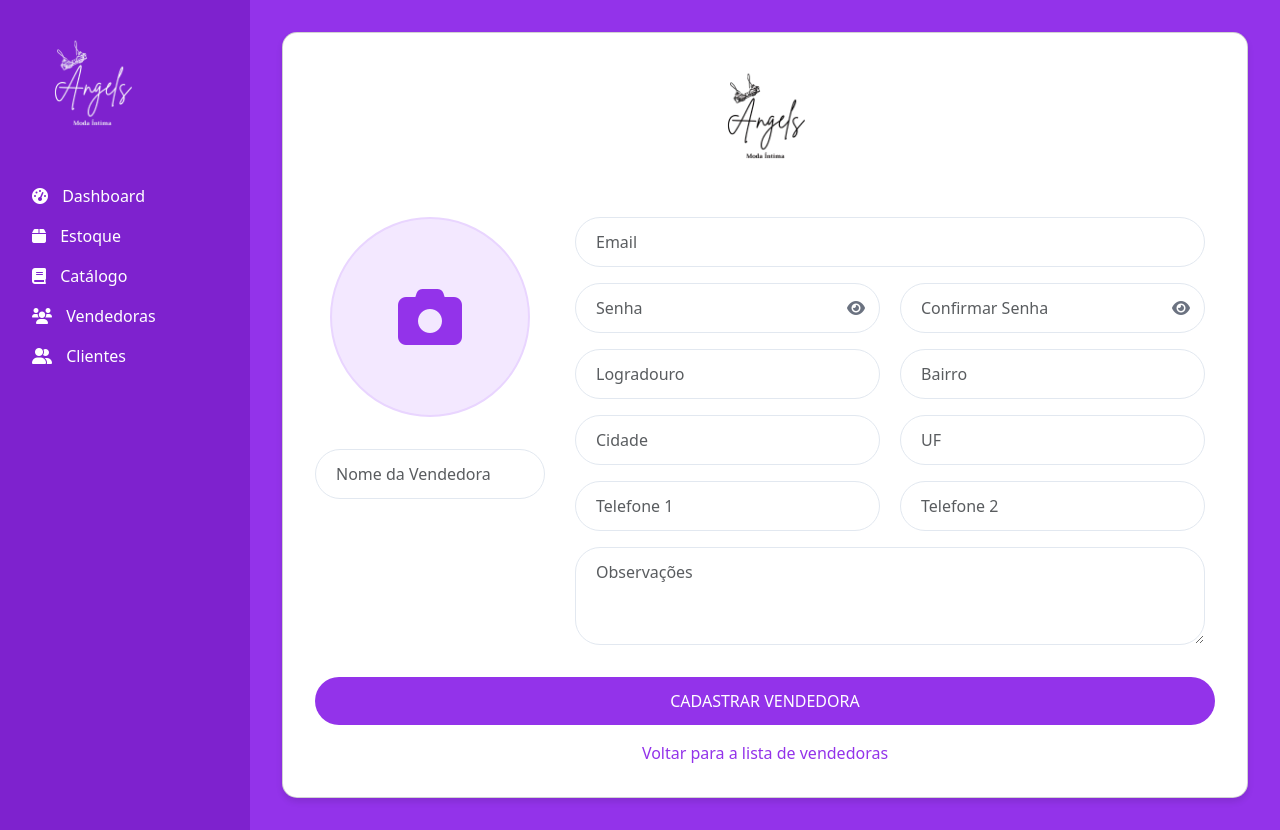
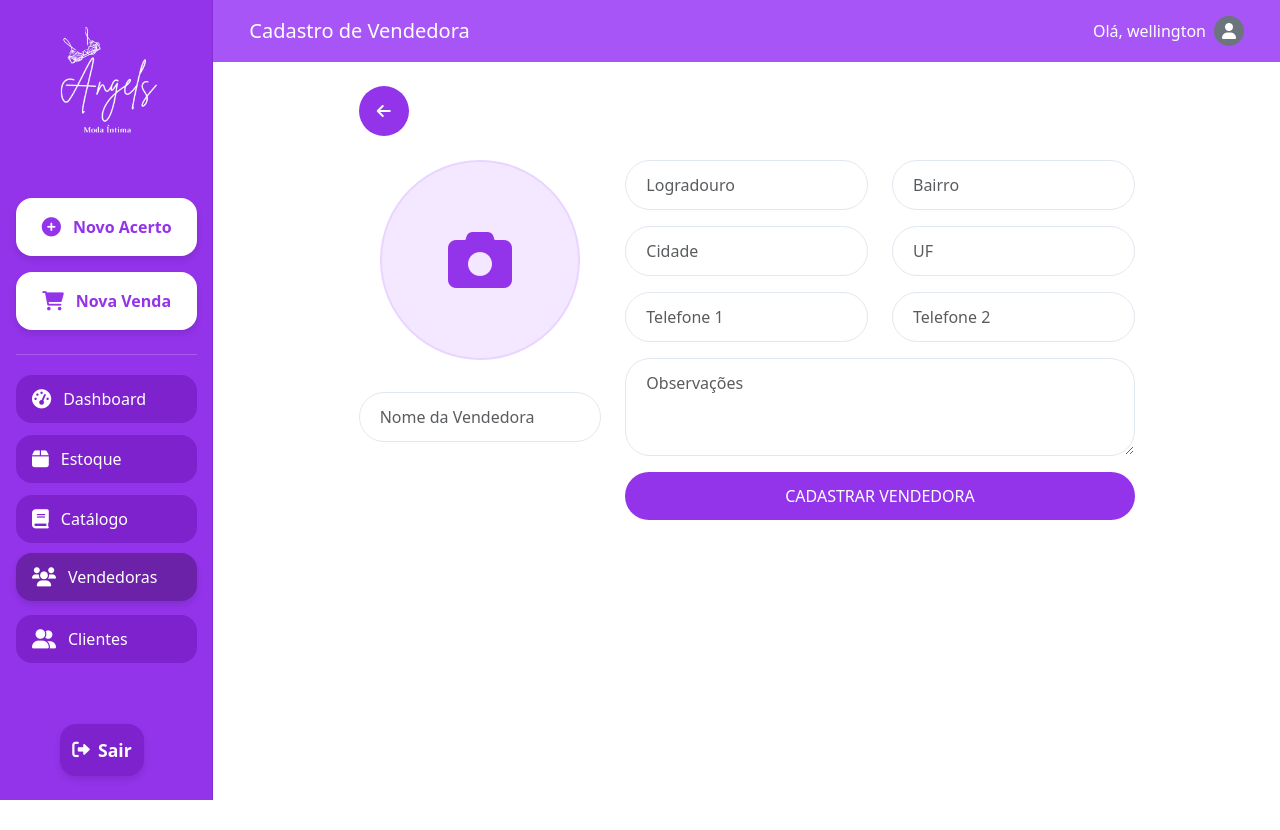
Before and after one commit to Wellingtn/Angels_ERP, a Django app: page /cadastro-vendedora/ in a window 1280 px wide. After the commit the page ends 800 px from the top, so only its background shows below. Run offline with Django 5.2, Linux system fonts and the light colour scheme; a user stored in the database is signed in.

Commit message:
Designer cadastro

```diff
--- a/setup/templates/cadastro_vendedora.html
+++ b/setup/templates/cadastro_vendedora.html
@@ -13,52 +13,126 @@
     <link href="https://cdn.jsdelivr.net/npm/bootstrap@5.3.0/dist/css/bootstrap.min.css" rel="stylesheet">
     <link href="https://cdnjs.cloudflare.com/ajax/libs/font-awesome/6.0.0-beta3/css/all.min.css" rel="stylesheet">
     <style>
-        body {
-            background-color: #9333ea;
-            min-height: 100vh;
-            display: flex;
-            align-items: stretch;
+        body, html {
+            height: 100%;
+            overflow-x: hidden;
         }
         .sidebar {
-            background-color: #7e22ce;
-            color: white;
-            padding: 2rem;
-            width: 250px;
+            position: fixed;
+            top: 0;
+            bottom: 0;
+            left: 0;
+            z-index: 100;
+            padding: 0;
+            box-shadow: inset -1px 0 0 rgba(0, 0, 0, .1);
+            background-color: #9333ea;
+            display: flex;
+            flex-direction: column;
+            align-items: center;
+            padding-top: 1rem;
         }
-        .sidebar .logo {
-            width: 120px;
-            margin-bottom: 2rem;
+        .sidebar .nav {
+            width: 100%;
+            margin-top: 1.5rem;
+        }
+        .sidebar .nav-item {
+            width: 100%;
+            display: flex;
+            justify-content: center;
         }
         .sidebar .nav-link {
-            color: white;
-            margin-bottom: 1rem;
-            transition: all 0.3s;
+            color: #fff;
+            font-weight: 500;
+            padding: 0.75rem 1rem;
+            margin: 0.25rem 0;
+            font-size: 1rem;
+            display: flex;
+            align-items: center;
+            justify-content: flex-start;
+            width: 85%;
+            border-radius: 1rem;
+            transition: all 0.3s ease;
+            background-color: #7e22ce;
         }
-        .sidebar .nav-link:hover {
-            background-color: #9333ea;
-            border-radius: 5px;
+        .sidebar .nav-link:hover, .sidebar .nav-link.active {
+            background-color: #6b21a8;
+            transform: translateY(-2px);
+            box-shadow: 0 4px 6px rgba(0, 0, 0, 0.1);
         }
-        .sidebar .nav-link i {
-            margin-right: 10px;
+        .sidebar .btn-highlight {
+            background-color: #ffffff;
+            color: #9333ea;
+            font-weight: 600;
+            padding: 0.75rem 1rem;
+            margin: 0.5rem 0;
+            border-radius: 1rem;
+            text-align: center;
+            transition: all 0.3s ease;
+            box-shadow: 0 4px 6px rgba(0, 0, 0, 0.1);
+            width: 85%;
+            text-align: left;
+            display: flex;
+            align-items: center;
+            justify-content: flex-start;
+            padding: 0.75rem 1rem;
+            margin: 0.5rem 0;
+            font-size: 1rem;
+            justify-content: center;
+            font-size: 1rem;
+            padding: 1rem;
         }
-        .main-content {
-            flex-grow: 1;
+        .sidebar .btn-highlight:hover {
+            background-color: #f3e8ff;
+            transform: translateY(-2px);
+            box-shadow: 0 6px 8px rgba(0, 0, 0, 0.15);
+        }
+        .sidebar .btn-exit {
+            background-color: #7e22ce;
+            color: #ffffff;
+            font-weight: 600;
+            padding: 0.75rem 1rem;
+            margin: 0.5rem 0;
+            border-radius: 1rem;
+            transition: all 0.3s ease;
+            box-shadow: 0 4px 6px rgba(0, 0, 0, 0.1);
+            width: 90%;
+            font-size: 1.1rem;
             display: flex;
             align-items: center;
             justify-content: center;
-            padding: 2rem;
         }
-        .card {
-            background: white;
-            border-radius: 15px;
-            padding: 2rem;
-            width: 100%;
-            max-width: 1200px;
-            box-shadow: 0 4px 6px rgba(0, 0, 0, 0.1);
+        .sidebar .btn-exit:hover {
+            background-color: #6b21a8;
+            transform: translateY(-2px);
+            box-shadow: 0 6px 8px rgba(0, 0, 0, 0.15);
         }
-        .logo {
-            width: 120px;
-            margin-bottom: 2rem;
+        .sidebar .btn-exit i {
+            margin-right: 0.5rem;
+        }
+        .sidebar .nav-link i,
+        .sidebar .btn-highlight i {
+            margin-right: 0.75rem;
+            font-size: 1.2rem;
+        }
+        .sidebar .separator {
+            width: 85%;
+            height: 1px;
+            background-color: rgba(255, 255, 255, 0.2);
+            margin: 1rem 0;
+        }
+        main {
+            padding-top: 0 !important;
+        }
+        .custom-navbar {
+            background-color: #a855f7;
+            margin-left: -1.5rem;
+            margin-right: -1.5rem;
+            padding-left: 1.5rem;
+            padding-right: 1.5rem;
+        }
+        .navbar-text {
+            font-size: 1rem;
+            font-weight: 500;
         }
         .form-control {
             border-radius: 25px;
@@ -127,46 +201,81 @@
             cursor: pointer;
             color: #6b7280;
         }
-        .form-row {
-            display: flex;
-            margin-bottom: 1rem;
+        .btn-purple {
+            transition: all 0.3s ease;
         }
-        .form-col {
-            flex: 1;
-            padding: 0 10px;
-        }
-        .photo-col {
-            width: 250px;
-            padding-right: 20px;
-        }
-        .fields-col {
-            flex: 1;
-        }
-        .full-width {
-            width: 100%;
+        .btn-purple:hover {
+            background-color: #7e22ce !important;
+            transform: translateY(-2px);
+            box-shadow: 0 4px 6px rgba(0, 0, 0, 0.1);
         }
     </style>
 </head>
 <body>
-    <div class="sidebar">
-        <img src="{% static 'images/logo_Angels_branco.png' %}" alt="Angels Logo" class="logo">
-        <nav>
-            <a href="{% url 'dashboard' %}" class="nav-link"><i class="fas fa-tachometer-alt"></i> Dashboard</a>
-            <a href="{% url 'estoque' %}" class="nav-link"><i class="fas fa-box"></i> Estoque</a>
-            <a href="{% url 'catalogo' %}" class="nav-link"><i class="fas fa-book"></i> Catálogo</a>
-            <a href="{% url 'vendedoras' %}" class="nav-link"><i class="fas fa-users"></i> Vendedoras</a>
-            <a href="{% url 'clientes' %}" class="nav-link"><i class="fas fa-user-friends"></i> Clientes</a>
+    <div class="container-fluid vh-100">
+        <div class="row h-100">
+            <nav id="sidebarMenu" class="col-md-3 col-lg-2 d-md-block sidebar collapse p-0">
+                <div class="position-sticky pt-3 h-100 d-flex flex-column align-items-center">
+                    <div class="text-center mb-4">
+                        <img src="{% static 'images/logo_Angels_branco.png' %}" alt="Angels Logo" class="img-fluid" style="max-width: 150px;">
+                    </div>
+                    <a class="btn btn-highlight mb-2" href="#">
+                        <i class="fas fa-plus-circle"></i> Novo Acerto
+                    </a>
+                    <a class="btn btn-highlight mb-2" href="#">
+                        <i class="fas fa-shopping-cart"></i> Nova Venda
+                    </a>
+                    <div class="separator"></div>
+                    <a class="nav-link mb-2" href="{% url 'dashboard' %}">
+                        <i class="fas fa-tachometer-alt"></i> Dashboard
+                    </a>
+                    <a class="nav-link mb-2" href="{% url 'estoque' %}">
+                        <i class="fas fa-box"></i> Estoque
+                    </a>
+                    <a class="nav-link mb-2" href="{% url 'catalogo' %}">
+                        <i class="fas fa-book"></i> Catálogo
+                    </a>
+                    <a class="nav-link mb-2 active" href="{% url 'vendedoras' %}">
+                        <i class="fas fa-users"></i> Vendedoras
+                    </a>
+                    <a class="nav-link mb-2" href="{% url 'clientes' %}">
+                        <i class="fas fa-user-friends"></i> Clientes
+                    </a>
+                    <div class="mt-auto mb-3">
+                        <a class="btn btn-exit" href="{% url 'login' %}">
+                            <i class="fas fa-sign-out-alt me-2"></i>
+                            <span>Sair</span>
+                        </a>
+                    </div>
+                </div>
             </nav>
+            <main class="col-md-9 ms-sm-auto col-lg-10 px-md-4" style="padding-top: 2rem;">
+                <nav class="navbar navbar-expand-lg navbar-dark custom-navbar mb-4">
+                    <div class="container-fluid">
+                        <a class="navbar-brand" href="#">Cadastro de Vendedora</a>
+                        <span class="navbar-text text-white d-flex align-items-center">
+                            Olá, {{ user.username }}
+                            {% if user.profile_picture %}
+                                <img src="{{ user.profile_picture.url }}" alt="Foto de perfil" class="rounded-circle ms-2" style="width: 30px; height: 30px; object-fit: cover;">
+                            {% else %}
+                                <div class="rounded-circle ms-2 bg-secondary d-flex align-items-center justify-content-center" style="width: 30px; height: 30px;">
+                                    <i class="fas fa-user text-white"></i>
                                 </div>
-    <div class="main-content">
-        <div class="card">
-            <div class="text-center">
-                <img src="{% static 'images/logo_Angels_preto.png' %}" alt="Angels Logo" class="logo">
+                            {% endif %}
+                        </span>
                     </div>
+                </nav>
+
+                <div class="container" style="max-width: 800px;">
                     <form method="post" enctype="multipart/form-data">
+                        <div class="mb-4">
+                            <a href="{% url 'vendedoras' %}" class="btn btn-purple rounded-circle" style="width: 50px; height: 50px; display: flex; justify-content: center; align-items: center; background-color: #9333ea; color: white;">
+                                <i class="fas fa-arrow-left"></i>
+                            </a>
+                        </div>
                         {% csrf_token %}
-                <div class="form-row">
-                    <div class="photo-col">
+                        <div class="row">
+                            <div class="col-md-4">
                                 <div class="photo-upload-container">
                                     <img id="photoPreview" class="photo-preview" alt="Profile preview">
                                     <label for="foto" class="photo-upload-circle">
@@ -174,89 +283,47 @@
                                     </label>
                                     <input type="file" name="foto" id="foto" class="d-none" accept="image/*" onchange="previewImage(event)">
                                 </div>
-                        <input type="text" name="nome" class="form-control" placeholder="Nome da Vendedora" required>
+                                <input type="text" name="nome" class="form-control mb-3" placeholder="Nome da Vendedora" required>
                             </div>
-                    <div class="fields-col">
-                        <div class="form-row">
-                            <div class="form-col full-width">
-                                <input type="email" name="email" class="form-control" placeholder="Email" required>
-                            </div>
-                        </div>
-                        <div class="form-row">
-                            <div class="form-col">
-                                <div class="password-container">
-                                    <input type="password" name="password" id="password" class="form-control" placeholder="Senha" required>
-                                    <span class="password-toggle" onclick="togglePassword('password')">
-                                        <i class="fas fa-eye"></i>
-                                    </span>
-                                </div>
-                            </div>
-                            <div class="form-col">
-                                <div class="password-container">
-                                    <input type="password" name="confirm_password" id="confirm_password" class="form-control" placeholder="Confirmar Senha" required>
-                                    <span class="password-toggle" onclick="togglePassword('confirm_password')">
-                                        <i class="fas fa-eye"></i>
-                                    </span>
-                                </div>
-                            </div>
-                        </div>
-                        <div class="form-row">
-                            <div class="form-col">
+                            <div class="col-md-8">
+                                <div class="row">
+                                    <div class="col-md-6 mb-3">
                                         <input type="text" name="logradouro" class="form-control" placeholder="Logradouro" required>
                                     </div>
-                            <div class="form-col">
+                                    <div class="col-md-6 mb-3">
                                         <input type="text" name="bairro" class="form-control" placeholder="Bairro" required>
                                     </div>
                                 </div>
-                        <div class="form-row">
-                            <div class="form-col">
+                                <div class="row">
+                                    <div class="col-md-6 mb-3">
                                         <input type="text" name="cidade" class="form-control" placeholder="Cidade" required>
                                     </div>
-                            <div class="form-col">
+                                    <div class="col-md-6 mb-3">
                                         <input type="text" name="uf" class="form-control" placeholder="UF" required>
                                     </div>
                                 </div>
-                        <div class="form-row">
-                            <div class="form-col">
+                                <div class="row">
+                                    <div class="col-md-6 mb-3">
                                         <input type="tel" name="telefone1" class="form-control" placeholder="Telefone 1" required>
                                     </div>
-                            <div class="form-col">
+                                    <div class="col-md-6 mb-3">
                                         <input type="tel" name="telefone2" class="form-control" placeholder="Telefone 2">
                                     </div>
                                 </div>
-                        <div class="form-row">
-                            <div class="form-col">
+                                <div class="mb-3">
                                     <textarea name="observacoes" class="form-control" placeholder="Observações" rows="3"></textarea>
                                 </div>
+                                <button type="submit" class="btn btn-primary mb-3 w-100">CADASTRAR VENDEDORA</button>
                             </div>
                         </div>
+                    </form>
                 </div>
-                <button type="submit" class="btn btn-primary mb-3">CADASTRAR VENDEDORA</button>
-                <div class="text-center">
-                    <a href="{% url 'vendedoras' %}" class="text-decoration-none" style="color: #9333ea;">
-                        Voltar para a lista de vendedoras
-                    </a>
-                </div>
-            </form>
+            </main>
         </div>
     </div>
 
     <script src="https://cdn.jsdelivr.net/npm/bootstrap@5.3.0/dist/js/bootstrap.bundle.min.js"></script>
     <script>
-        function togglePassword(inputId) {
-            const input = document.getElementById(inputId);
-            const icon = input.nextElementSibling.querySelector('i');
-            if (input.type === 'password') {
-                input.type = 'text';
-                icon.classList.remove('fa-eye');
-                icon.classList.add('fa-eye-slash');
-            } else {
-                input.type = 'password';
-                icon.classList.remove('fa-eye-slash');
-                icon.classList.add('fa-eye');
-            }
-        }
-
         function previewImage(event) {
             const file = event.target.files[0];
             if (file) {
@@ -269,15 +336,6 @@
                 reader.readAsDataURL(file);
             }
         }
-
-        document.querySelector('form').addEventListener('submit', function(e) {
-            const password = document.getElementById('password');
-            const confirmPassword = document.getElementById('confirm_password');
-            if (password.value !== confirmPassword.value) {
-                e.preventDefault();
-                alert('As senhas não coincidem. Por favor, tente novamente.');
-            }
-        });
     </script>
 </body>
 </html>
--- a/setup/urls.py
+++ b/setup/urls.py
@@ -8,6 +8,7 @@ urlpatterns = [
     path('logout/', views.logout_view, name='logout'),
     path('estoque/', views.estoque, name='estoque'),
     path('catalogo/', views.catalogo, name='catalogo'),
+    path('vendedoras/cadastro/', views.cadastro_vendedora, name='cadastro_vendedora'),
     path('vendedoras/', views.vendedoras, name='vendedoras'),
     path('clientes/', views.clientes, name='clientes'),
     path('cadastro-vendedora/', views.cadastro_vendedora, name='cadastro_vendedora'),
--- a/setup/views.py
+++ b/setup/views.py
@@ -2,7 +2,8 @@ from django.shortcuts import render, redirect
 from django.contrib.auth import login, authenticate, logout as auth_logout
 from django.contrib.auth.decorators import login_required
 from .forms import CustomUserCreationForm, CustomAuthenticationForm, VendedoraRegistrationForm
-from .models import Vendedora
+from .models import Vendedora # Assuming you have a Vendedora model
+
 
 def register(request):
     if request.method == 'POST':
@@ -46,21 +47,20 @@ def catalogo(request):
     return render(request, 'catalogo.html')
 
 @login_required
+def cadastro_vendedora(request):
+    if request.method == 'POST':
+        form = VendedoraRegistrationForm(request.POST, request.FILES)
+        if form.is_valid():
+            form.save()
+            return redirect('vendedoras')  # Redireciona para a página de vendedoras após o cadastro bem-sucedido
+    else:
+        form = VendedoraRegistrationForm()
+    return render(request, 'cadastro_vendedora.html', {'form': form})
+
+@login_required
 def vendedoras(request):
     vendedoras = Vendedora.objects.all()
     return render(request, 'vendedoras.html', {'vendedoras': vendedoras})
 
-@login_required
 def clientes(request):
     return render(request, 'clientes.html')
-
-@login_required
-def cadastro_vendedora(request):
-    if request.method == 'POST':
-        form = VendedoraRegistrationForm(request.POST, request.FILES)
-        if form.is_valid():
-            vendedora = form.save()
-            return redirect('vendedoras')
-    else:
-        form = VendedoraRegistrationForm()
-    return render(request, 'cadastro_vendedora.html', {'form': form})
```
Lines whose indentation alone changed are shown as unchanged.
